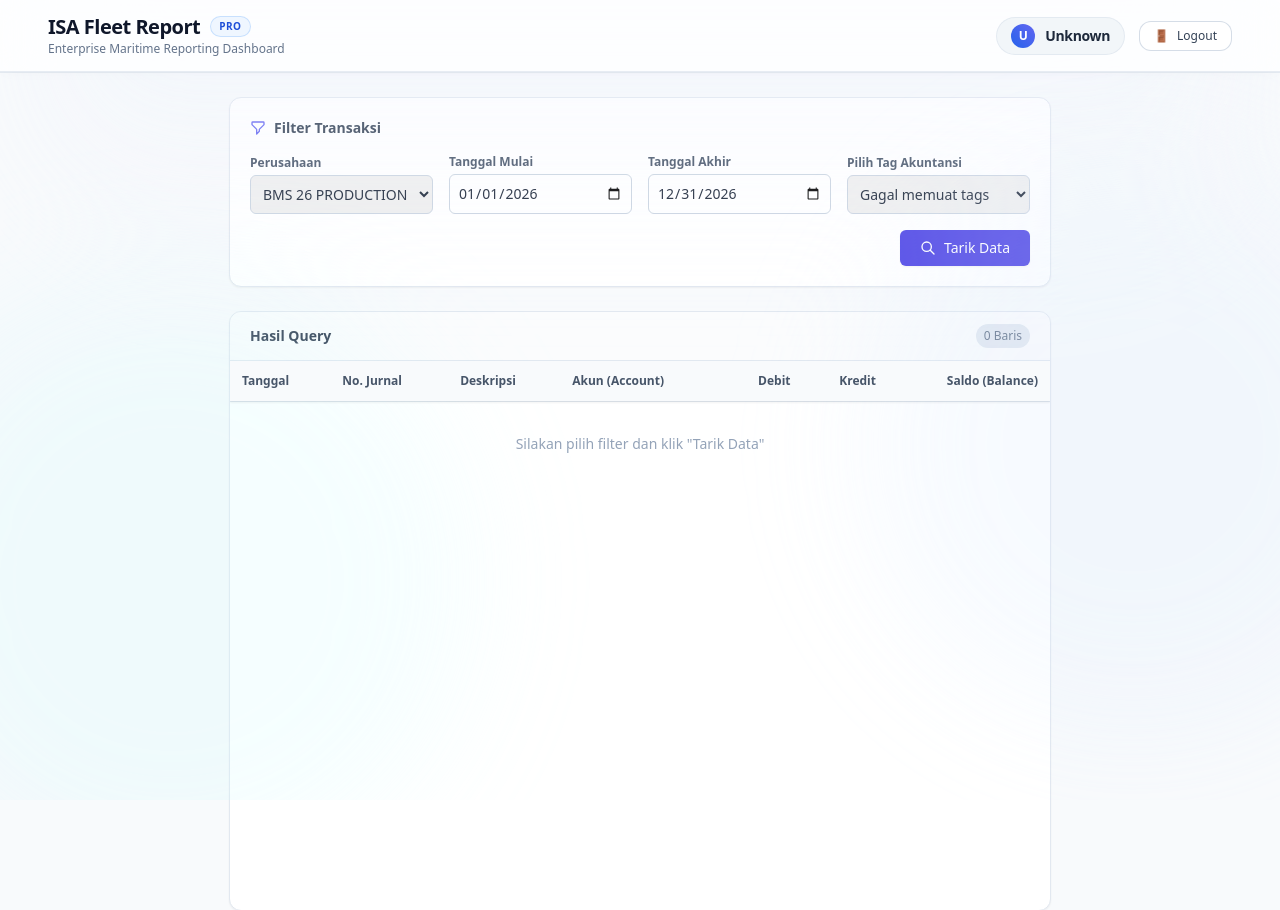
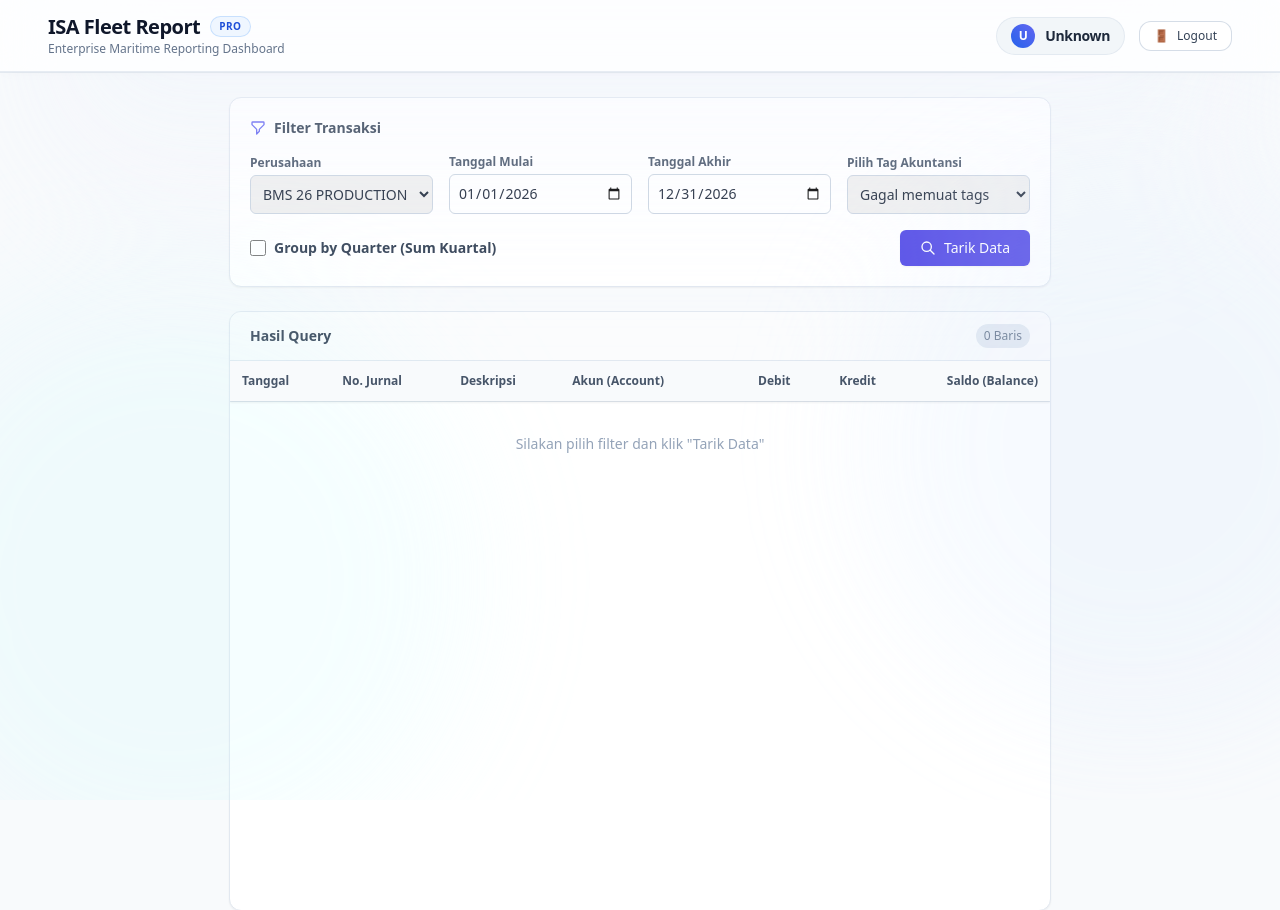
Before and after one commit to nicku-dev/bms-web, a FastAPI app: template app/templates/checker.html in a window 1280 px wide. Shown: the top 910 px of the page. Run offline with FastAPI, Linux system fonts and the light colour scheme; the template is opened without the code that fills it, so the values that code supplies are empty; data comes from the database, SQL or seed files in the repository; parts of the project's set-up code (start-up, migrations or seed data) failed here and were passed over; some libraries are stand-ins or nearby versions.

Commit message:
feat: add Group by Quarter checkbox in Query Checker

```diff
--- a/app/templates/checker.html
+++ b/app/templates/checker.html
@@ -147,7 +147,11 @@
                     </select>
                 </div>
             </div>
-            <div class="mt-4 flex justify-end">
+            <div class="mt-4 flex justify-between items-center">
+                <div class="flex items-center gap-2">
+                    <input type="checkbox" id="group_quarter" class="h-4 w-4 text-indigo-600 rounded border-slate-300 focus:ring-indigo-500">
+                    <label for="group_quarter" class="text-sm font-semibold text-slate-700">Group by Quarter (Sum Kuartal)</label>
+                </div>
                 <button onclick="fetchData()" class="bg-indigo-600 hover:bg-indigo-700 text-white text-sm font-medium px-5 py-2 rounded-md shadow-sm transition-all flex items-center gap-2">
                     <svg class="w-4 h-4" fill="none" stroke="currentColor" viewBox="0 0 24 24"><path stroke-linecap="round" stroke-linejoin="round" stroke-width="2" d="M21 21l-6-6m2-5a7 7 0 11-14 0 7 7 0 0114 0z"></path></svg>
                     Tarik Data
@@ -253,6 +257,36 @@
                         return;
                     }
 
+                    let isGrouped = document.getElementById('group_quarter').checked;
+                    if (isGrouped) {
+                        let groupedData = {
+                            'Q1': { debit: 0, credit: 0, balance: 0, count: 0 },
+                            'Q2': { debit: 0, credit: 0, balance: 0, count: 0 },
+                            'Q3': { debit: 0, credit: 0, balance: 0, count: 0 },
+                            'Q4': { debit: 0, credit: 0, balance: 0, count: 0 },
+                        };
+                        data.data.forEach(row => {
+                            if (!row.date) return;
+                            let m = parseInt(row.date.split('-')[1]);
+                            let q = Math.floor((m - 1) / 3) + 1;
+                            let quarter = 'Q' + q;
+                            groupedData[quarter].debit += row.debit;
+                            groupedData[quarter].credit += row.credit;
+                            groupedData[quarter].balance += row.balance;
+                            groupedData[quarter].count++;
+                        });
+                        data.data = ['Q1', 'Q2', 'Q3', 'Q4'].map(q => ({
+                            date: 'Kuartal ' + q.replace('Q', ''),
+                            move_name: 'Total (Sum)',
+                            label: groupedData[q].count + ' Transaksi',
+                            account_code: '',
+                            account_name: 'GABUNGAN',
+                            debit: groupedData[q].debit,
+                            credit: groupedData[q].credit,
+                            balance: groupedData[q].balance
+                        }));
+                    }
+
                     let html = '';
                     let tDebit = 0;
                     let tCredit = 0;
```
